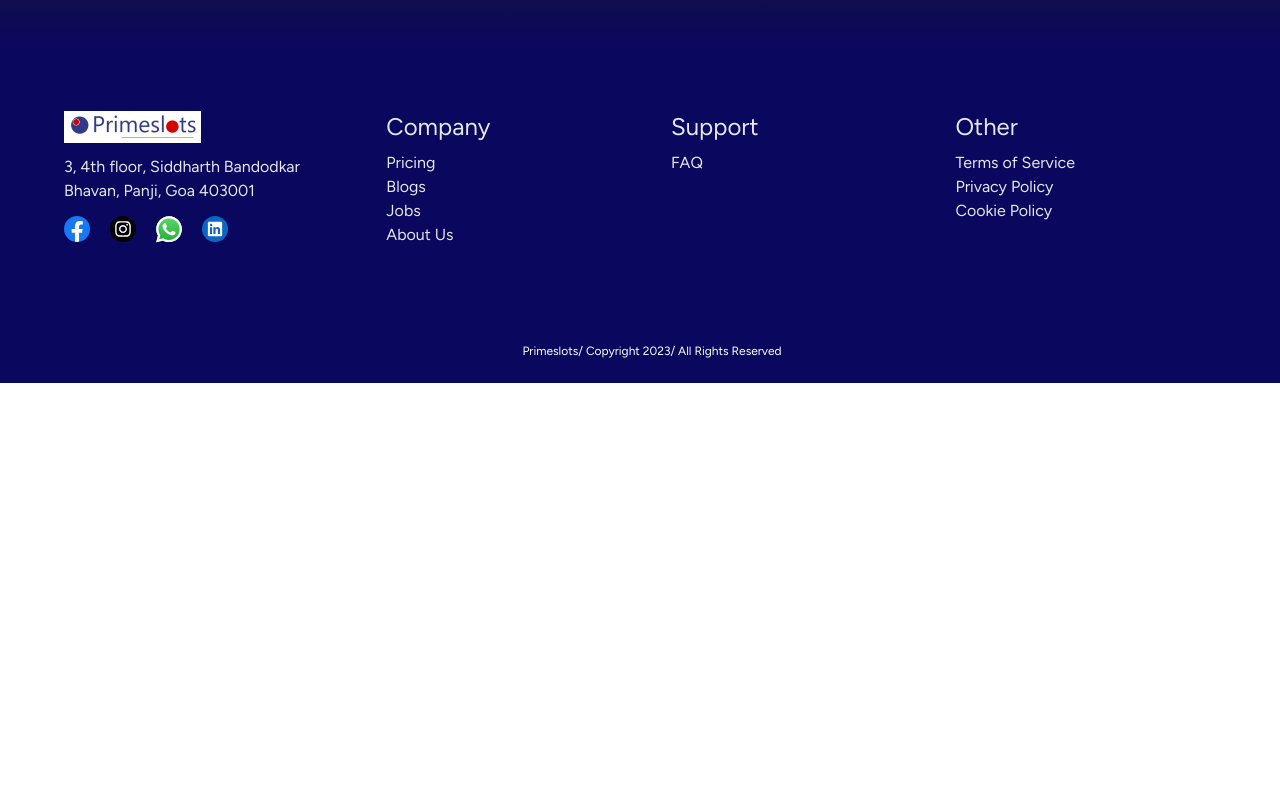
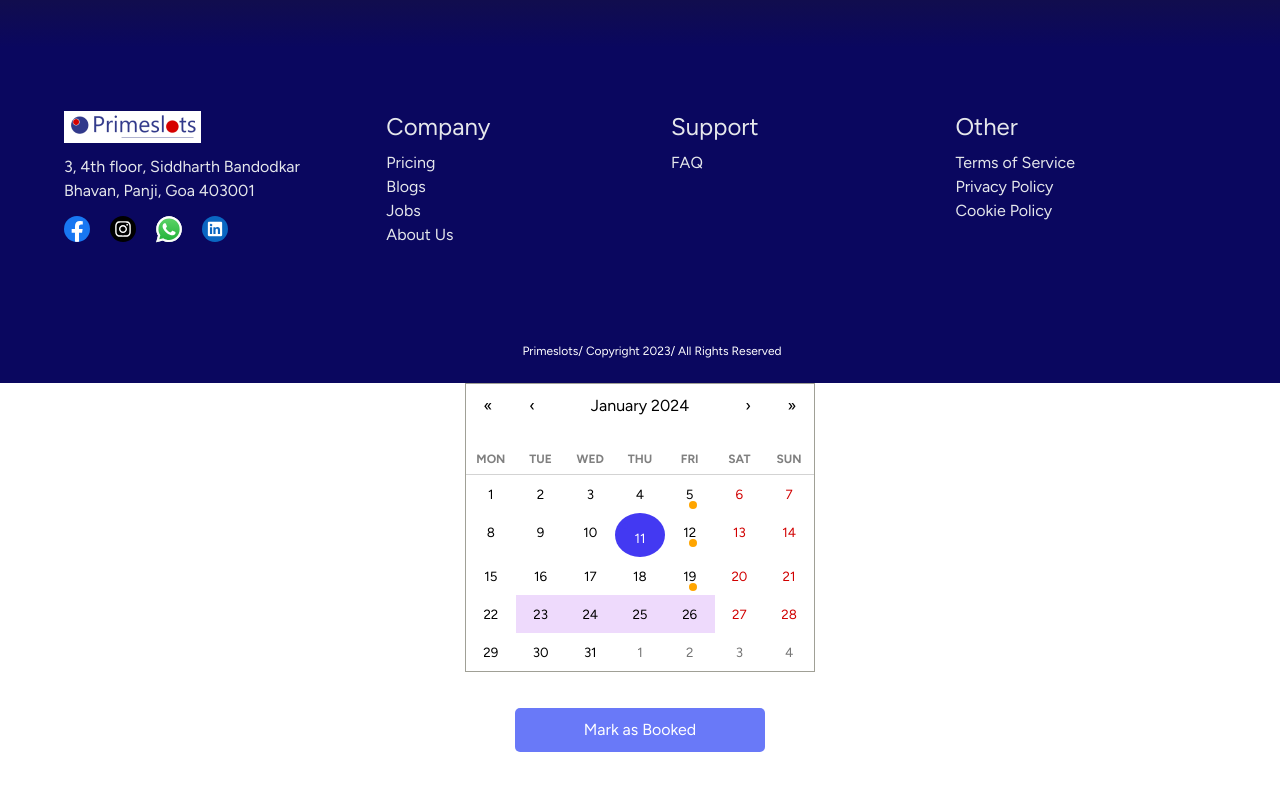
Before and after one commit to Ashu123falle/PrimeSlots, a Next.js app: page /FAQ in a window 1280 px wide. Shown: the part 1455-2243 px from the top of the page. Before the commit the page ends 1838 px from the top, so only its background shows below. Built offline with nearby package versions, Linux system fonts and the light colour scheme.

Commit message:
Created Calender

```diff
--- /dev/null
+++ b/Components/Calender/index.js
@@ -0,0 +1,196 @@
+import { useState } from 'react';
+import Calendar from 'react-calendar';
+import 'react-calendar/dist/Calendar.css';
+
+const CalendarPage = () => {
+  const [selectedDate, setSelectedDate] = useState(new Date());
+  const specialDates = [
+    new Date(2024, 0, 5),
+    new Date(2024, 0, 12),
+    new Date(2024, 0, 19),
+  ];
+
+  const confirmedDates = [
+    new Date(2024, 0, 23),
+    new Date(2024, 0, 24),
+    new Date(2024, 0, 25),
+    new Date(2024, 0, 26),
+  ];
+
+  const markAsBooked = () => {
+    // Implement your logic to mark the selected date as booked
+    console.log('Mark as Booked clicked for date:', selectedDate);
+  };
+
+  const tileContent = ({ date }) => {
+    const isSpecialDate = specialDates.some(d => d.toDateString() === date.toDateString());
+    const isSelectedDate = date.getTime() === selectedDate.getTime();
+
+    return (
+      <div
+        style={{
+          position: 'relative',
+          height: '100%',
+          width: '100%',
+        }}
+      >
+        {isSpecialDate && (
+          <div
+            style={{
+              position: 'absolute',
+              top: -2,
+              right: 11,
+              backgroundColor: 'orange',
+              borderRadius: '50%',
+              height: '8px',
+              width: '8px',
+            }}
+          />
+        )}
+      </div>
+    );
+  };
+
+  const tileClassName = ({ date }) => {
+    const isConfirmedDate = confirmedDates.some(d => d.toDateString() === date.toDateString());
+    const isStartRange = date.getTime() === confirmedDates[0].getTime();
+    const isEndRange = date.getTime() === confirmedDates[confirmedDates.length - 1].getTime();
+
+    if (isConfirmedDate) {
+        if (isStartRange || isEndRange) {
+          return 'confirmed';
+        } else if (isStartRange) {
+          return 'confirmed-start';
+        } else if (isEndRange) {
+          return 'confirmed-end';
+        } else {
+          return 'confirmed';
+        }
+      }
+
+
+    return '';
+  };
+
+  return (
+    <div style={{ display: 'flex', flexDirection: 'column', alignItems: 'center'}}>
+      <style>
+        {`
+          /* Set text color to grey for week names */
+          .react-calendar__month-view__weekdays__weekday abbr {
+            color: grey;
+            text-decoration: none; /* Remove text decoration */
+            font-family: 'figtree', sans-serif; /* Set font to 'figtree' */
+          }
+
+          /* Highlight today's date and selected date with a blue rounded style */
+          .react-calendar__tile--now,
+          .react-calendar__tile--active,
+          .react-calendar__tile--active .react-calendar__tile__content,
+          .react-calendar__month-view__days__day--weekend.react-calendar__tile--now,
+          .react-calendar__month-view__days__day--weekend.react-calendar__tile--active {
+            background-color: rgba(67, 57, 242, 1) !important; /* Pink hex code for selected and today's date */
+            color: white !important;
+            border-radius: 50% !important;
+          }
+
+          /* Add circular overlay for today's date */
+          .react-calendar__tile--now::before {
+            content: '';
+            display: block;
+            width: 8px;
+            height: 8px;
+            background-color: rgba(67, 57, 242, 0.7); /* Pink hex code for today's date */
+            border-radius: 50%;
+          }
+
+          /* Add circular overlay for selected date */
+          .react-calendar__tile--active::before,
+          .react-calendar__tile--active .react-calendar__tile__content::before {
+            content: '';
+            display: block;
+            width: 6px; /* Adjust the width as needed */
+            height: 6px; /* Adjust the height as needed */
+            background-color: rgba(67, 57, 242, 1); /* Pink hex code for selected date */
+            border-radius: 50%;
+          }
+
+
+          /* Set text color to grey for days outside the current month */
+          .react-calendar__tile--neighboringMonth {
+            color: #d3d3d3 !important;
+          }
+
+          /* Add a single light grey line to separate week names and dates */
+          .react-calendar__month-view__weekdays {
+            border-bottom: 1px solid #d3d3d3; /* Light grey border */
+          }
+
+          /* Remove dotted lines below each week name */
+          .react-calendar__month-view__weekdays__weekday:not(:last-child) {
+            border-bottom: none;
+          }
+
+          /* Set text color to black for current month's weekends */
+          .react-calendar__month-view__days__day--weekend.react-calendar__tile--now,
+          .react-calendar__month-view__days__day--weekend.react-calendar__tile--active {
+            color: black !important;
+          }
+
+          /* Set text color to grey for weekends outside the current month */
+          .react-calendar__month-view__days__day--weekend.react-calendar__tile--neighboringMonth {
+            color: #d3d3d3 !important;
+          }
+
+          /* Highlight today's date and selected date with a blue rounded style */
+          .react-calendar__tile--now,
+          .react-calendar__tile--active,
+          .react-calendar__tile--active .react-calendar__tile__content,
+          .react-calendar__month-view__days__day--weekend.react-calendar__tile--now,
+          .react-calendar__month-view__days__day--weekend.react-calendar__tile--active {
+            background-color: rgba(67, 57, 242, 1) !important; /* Pink hex code for selected and today's date */
+            color: white !important;
+            border-radius: 50% !important;
+
+          }
+
+          /* Styles for confirmed and selected dates */
+          .confirmed {
+            background-color: rgba(238, 218, 252, 1);
+            width:120px ; /* Light pink hex code */
+          }
+
+          .confirmed-start {
+            background-color: rgba(231, 128, 227, 1); /* Dark pink hex code for start of the range */
+            border-radius: 50% 50% 50% 50% ;
+          }
+
+          .confirmed-end {
+            background-color: rgba(231, 128, 227, 1) ; /* Dark pink hex code for end of the range */
+            border-radius: 50% 50% 50% 50% ;
+          }
+
+          .confirmed-start-end {
+            /* Styles for both start and end of the range */
+            /* Customize this based on your requirements */
+            background-color: rgba(231, 128, 227, 1); /* Dark pink hex code for both start and end of the range */
+            border-radius: 50% 50% 50% 50%;
+          }
+          .b {
+            background-color: rgba(105, 121, 248, 1);
+            color: white;
+            padding: 10px 20px;
+            border: none;
+            border-radius: 5px;
+            cursor: pointer;
+          }
+        `}
+      </style>
+      <Calendar onChange={setSelectedDate} value={selectedDate} tileContent={tileContent} tileClassName={tileClassName} />
+      <button onClick={markAsBooked} className=' mt-9 b w-[250px] mb-9'>Mark as Booked</button>
+    </div>
+  );
+};
+
+export default CalendarPage;
+``
--- a/pages/FAQ/index.js
+++ b/pages/FAQ/index.js
@@ -6,7 +6,7 @@ import Link from 'next/link';
 import React from 'react';
 import { useMediaQuery } from 'react-responsive';
 import MiniNavbar from '@/Components/MiniNavbar/MiniNavbar';
-
+import CalendarPage from '@/Components/Calender';
 const FAQ = () => {
 
     const isSmallScreen = useMediaQuery({ maxWidth: 640 });
@@ -14,10 +14,6 @@ const FAQ = () => {
   <div>
     <MiniNavbar />
     <div className='w-full h-auto p-2 px-8 pb-12 text-white bg-gradient-to-b from-gray-900 to-indigo-900 sm:px-16'>
-
-
-
-
 
       <div className='flex flex-col items-center justify-between mt-24 text-indigo-200 flex-nowrap max-md:mx-0'>
         <p className='text-sm  h-[18px]'>FAQs</p>
@@ -110,7 +106,7 @@ const FAQ = () => {
 
     <StayLoop/>
     <Footer/>
-
+    <CalendarPage/>
   </div>
 
   );
```
Also changed, not shown: package.json (+5 -2 lines), 1 other file (tests, documents, lock files or other folders).
